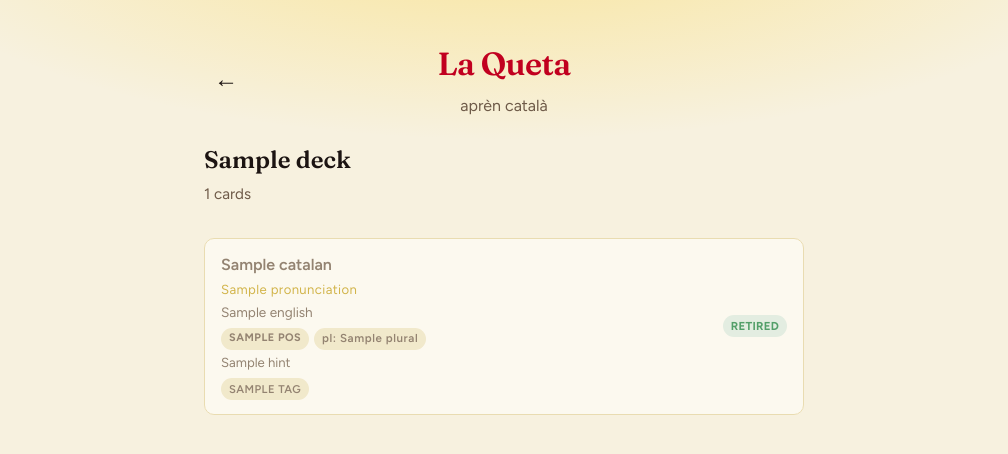
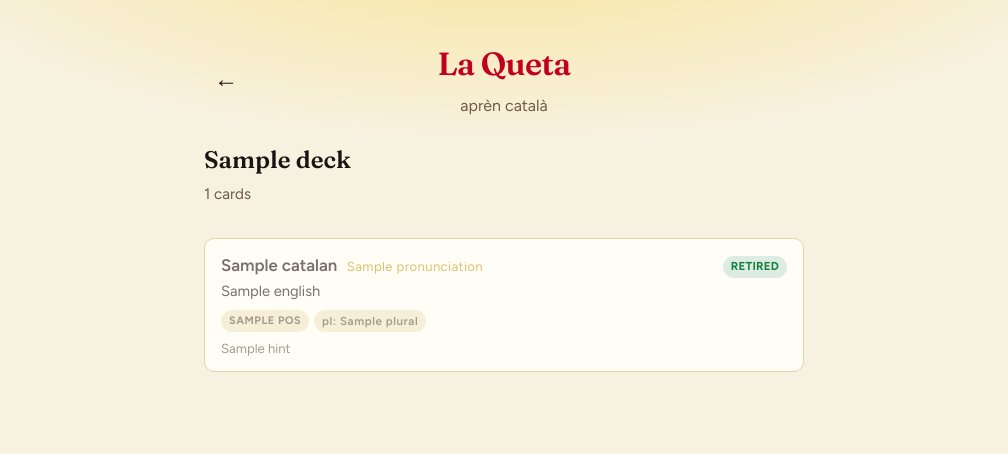
Before and after one commit to LiamSeanLaird/la-queta, a Flask app: template templates/browse.html in a window 1280 px wide. Shown: the top 454 px of the page, without its empty margins (136-1144 px from the left). Run offline with Flask 3, Linux system fonts and the light colour scheme; the template is opened without the code that fills it: most values are stand-ins (such as "Sample title", 1, 10 or a date in 2020).

Commit message:
Tidy vocab browse cards
Word and respelling share a line, and the respelling is hidden when it
just repeats the word. Tag chips are gone (they repeated the pos pill),
as are the 17 'masc / fem' hints the word already shows. Progress dots
and Retire sit top right instead of floating mid-card, and the rows no
longer get a hover border since they are not links.

```diff
--- a/content/decks/travel_deck.json
+++ b/content/decks/travel_deck.json
@@ -243,7 +243,7 @@
     "catalan": "Estic perdut / perduda",
     "pronunciation": "uhs-TEEK pur-DOOT / pur-DOO-duh",
     "english": "I'm lost",
-    "hint": "masc / fem",
+    "hint": "",
     "tags": [
       "phrases"
     ],
--- a/static/app.css
+++ b/static/app.css
@@ -754,18 +754,18 @@ a.btn.btn--primary {
   color: var(--muted);
 }
 
-.list-row--vocab.is-retired {
-  opacity: 0.72;
+/* Browse cards are not links: top-align the progress column, no hover cue. */
+.list-row--vocab {
+  align-items: flex-start;
+  cursor: default;
 }
 
-.list-row--vocab.is-retired .list-row__title {
-  color: var(--muted);
+.list-row--vocab:hover {
+  border-color: var(--border);
 }
 
-.btn--retire {
-  padding: 0.25rem 0.55rem;
-  font-size: 0.75rem;
-  margin-top: 0.25rem;
+.list-row--vocab.is-retired .vocab-main {
+  opacity: 0.6;
 }
 
 .vocab-main {
@@ -773,25 +773,37 @@ a.btn.btn--primary {
   flex: 1;
 }
 
-.vocab-meta {
+/* Word and respelling share a line and wrap together on narrow screens. */
+.vocab-head {
+  margin: 0;
   display: flex;
-  flex-direction: column;
-  align-items: flex-end;
-  gap: 0.35rem;
-  flex-shrink: 0;
+  flex-wrap: wrap;
+  align-items: baseline;
+  column-gap: 0.6rem;
+  row-gap: 0.1rem;
 }
 
-.vocab-pronunciation,
-.vocab-hint,
-.vocab-forms {
-  margin: 0.2rem 0 0;
-  font-size: 0.82rem;
-  color: var(--muted);
+.vocab-word {
+  font-size: 1.05rem;
 }
 
 .vocab-pronunciation {
+  font-size: 0.82rem;
   color: color-mix(in srgb, var(--senyera-gold) 75%, var(--ink));
   letter-spacing: 0.03em;
+}
+
+.vocab-english {
+  margin: 0.15rem 0 0;
+  font-size: 0.92rem;
+}
+
+.vocab-hint,
+.vocab-forms {
+  margin: 0.4rem 0 0;
+  font-size: 0.82rem;
+  line-height: 1.45;
+  color: var(--muted);
 }
 
 .vocab-forms {
@@ -801,26 +813,23 @@ a.btn.btn--primary {
 /* Grammar pills sit in the wrapping text column so they never squeeze it. */
 .gram-pills.vocab-gram {
   justify-content: flex-start;
-  margin-top: 0.35rem;
+  margin-top: 0.5rem;
 }
 
-.vocab-tags {
-  margin: 0.35rem 0 0;
+.vocab-meta {
   display: flex;
-  flex-wrap: wrap;
-  gap: 0.3rem;
+  flex-direction: column;
+  align-items: flex-end;
+  gap: 0.5rem;
+  flex-shrink: 0;
+  padding-top: 0.2rem;
 }
 
-.tag-chip {
-  display: inline-block;
-  padding: 0.15rem 0.5rem;
+.btn--retire {
+  padding: 0.2rem 0.6rem;
+  font-size: 0.75rem;
+  border: 1px solid var(--border);
   border-radius: 999px;
-  font-size: 0.7rem;
-  font-weight: 600;
-  letter-spacing: 0.04em;
-  text-transform: uppercase;
-  background: var(--tab-rail);
-  color: var(--muted);
 }
 
 .badge {
--- a/templates/browse.html
+++ b/templates/browse.html
@@ -15,11 +15,13 @@
     {% for card in cards %}
     <div class="list-row list-row--vocab{% if card.retired %} is-retired{% endif %}" data-card-id="{{ card.id }}">
       <div class="vocab-main">
-        <p class="list-row__title">{{ card.catalan }}</p>
-        {% if card.pronunciation %}
-        <p class="vocab-pronunciation">{{ card.pronunciation }}</p>
-        {% endif %}
-        <p class="list-row__sub">{{ card.english }}</p>
+        <p class="vocab-head">
+          <span class="list-row__title vocab-word" lang="ca">{{ card.catalan }}</span>
+          {% if card.pronunciation and card.pronunciation|lower != card.catalan|lower %}
+          <span class="vocab-pronunciation">{{ card.pronunciation }}</span>
+          {% endif %}
+        </p>
+        <p class="vocab-english">{{ card.english }}</p>
         {% if card.pos or card.gender in ('m', 'f') or (card.plural and card.plural != '—') %}
         <div class="gram-pills vocab-gram">
           {% if card.pos %}
@@ -35,18 +37,11 @@
           {% endif %}
         </div>
         {% endif %}
+        {% if card.pos == 'verb' and card.forms %}
+        <p class="vocab-forms" lang="ca">{{ card.forms|join(' · ') }}</p>
+        {% endif %}
         {% if card.hint %}
         <p class="vocab-hint">{{ card.hint }}</p>
-        {% endif %}
-        {% if card.pos == 'verb' and card.forms %}
-        <p class="vocab-forms">{{ card.forms|join(' · ') }}</p>
-        {% endif %}
-        {% if card.tags %}
-        <p class="vocab-tags">
-          {% for tag in card.tags %}
-          <span class="tag-chip">{{ tag }}</span>
-          {% endfor %}
-        </p>
         {% endif %}
       </div>
       <div class="vocab-meta">
```
Also changed, not shown: content/decks/everyday_deck.json (+16 -16 lines), tests/test_vocab.py (+19 -1 lines).
